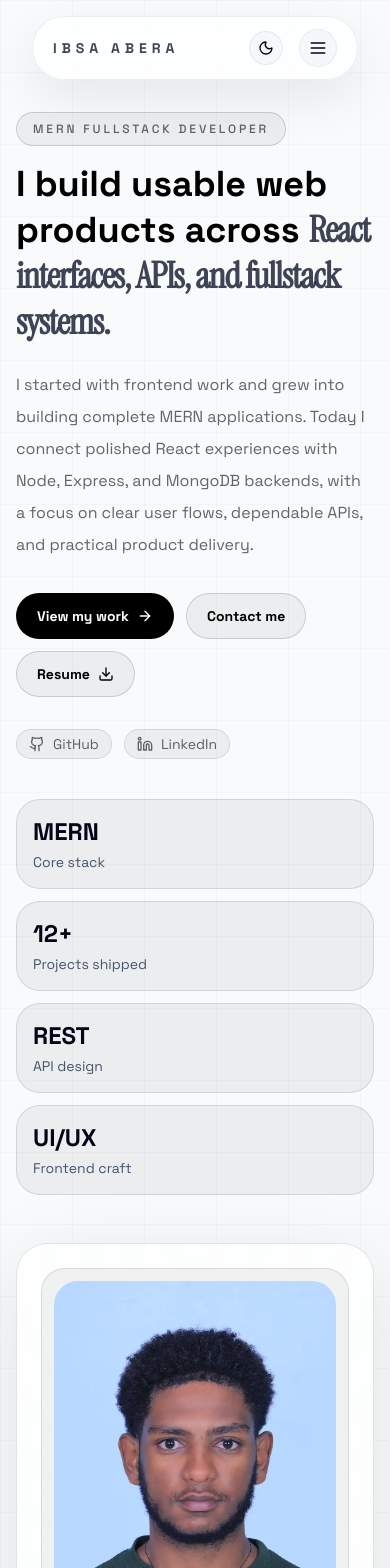
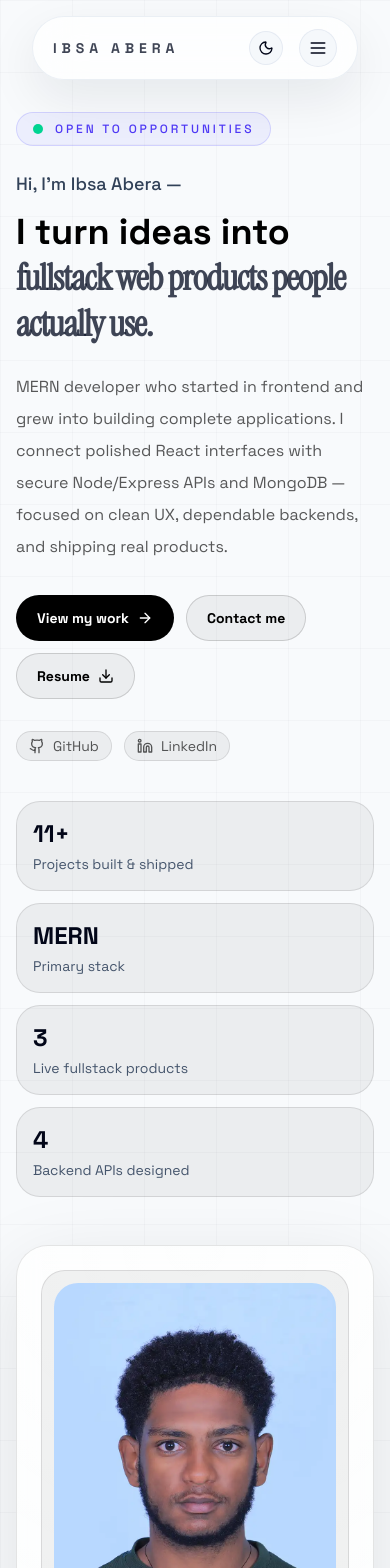
Before and after one commit to ibsa-a1/Portfolio, a React (Vite) app: page / in a window 390 px wide. Shown: the top 1568 px of the page. Built offline with nearby package versions, Linux system fonts and the light colour scheme.

Commit message:
enhance UI styling and project card components with new badges, animations, and typography updates

```diff
--- a/src/assets/assets.js
+++ b/src/assets/assets.js
@@ -43,10 +43,10 @@ export const navLinks = [
 ];
 
 export const heroStats = [
-  { value: "MERN", label: "Core stack" },
-  { value: "12+", label: "Projects shipped" },
-  { value: "REST", label: "API design" },
-  { value: "UI/UX", label: "Frontend craft" },
+  { value: "11+", label: "Projects built & shipped" },
+  { value: "MERN", label: "Primary stack" },
+  { value: "3", label: "Live fullstack products" },
+  { value: "4", label: "Backend APIs designed" },
 ];
 
 export const expertiseAreas = [
@@ -73,10 +73,10 @@ export const expertiseAreas = [
 ];
 
 export const serviceHighlights = [
-  "Build responsive MERN applications from concept to deployment",
-  "Design REST APIs for authentication, dashboards, admin tools, and data-heavy applications",
-  "Transform rough concepts into production-ready interfaces with clear UX structure",
-  "Collaborate closely, communicate clearly, and iterate quickly based on feedback",
+  "Build and deploy complete MERN applications — from database schema to polished UI",
+  "Design secure REST APIs with JWT auth, role-based access, and real-time updates",
+  "Turn rough ideas into clean, production-ready interfaces people actually enjoy using",
+  "Collaborate closely, communicate clearly, and ship iteratively based on real feedback",
 ];
 
 export const projectCategories = [
@@ -85,21 +85,21 @@ export const projectCategories = [
     label: "Frontend",
     eyebrow: "UI Engineering",
     description:
-      "Polished interfaces built with React, focused on responsive design, smooth interactions, and clean user experience.",
+      "React interfaces built for real use — responsive, interactive, and designed to feel finished.",
   },
   {
     id: "backend",
     label: "Backend",
-    eyebrow: "Server-Side Builds",
+    eyebrow: "API & Server Builds",
     description:
-      "Production-ready REST APIs handling authentication, real-time events, QR systems, and full order lifecycles with Node.js, Express, and MongoDB.",
+      "Node.js + Express APIs powering authentication, real-time events, QR systems, and complete order lifecycles.",
   },
   {
     id: "fullstack",
     label: "Fullstack",
-    eyebrow: "MERN Products",
+    eyebrow: "Complete MERN Products",
     description:
-      "End-to-end MERN applications used by real users, from hackathon prototypes to Telegram storefronts and smart attendance systems.",
+      "End-to-end applications used by real people — from hackathon builds to Telegram-powered storefronts.",
   },
 ];
 
@@ -108,33 +108,34 @@ export const projectsData = [
     id: 1,
     category: "frontend",
     title: "My-Estate",
-    summary: "Real estate landing page with motion-rich, conversion-focused UI.",
+    summary: "Conversion-focused real estate landing page",
     description:
-      "A polished property landing page built for high-conversion presentation. The project focuses on responsive layout, strong hero storytelling, interactive sections, and a smooth user flow from first impression to contact.",
+      "A polished property landing page built for high-conversion presentation. Responsive layout, strong hero storytelling, and a smooth flow from first impression to contact — designed to feel like a real product, not a tutorial project.",
     image: project_img_1,
     stack: ["React", "Tailwind CSS", "Motion", "Toastify"],
     highlights: [
-      "Responsive property-first marketing UI",
-      "Smooth transitions and animated content flow",
-      "Clean conversion path with interactive contact form",
+      "Responsive property-first marketing UI with mobile-first layout",
+      "Smooth page transitions and animated content reveals",
+      "Complete conversion path: hero → features → contact form",
     ],
     code: "https://github.com/ibsa-a1/My-Estate.git",
     demo: "https://my-estate-black.vercel.app/",
     status: "Live project",
+    featured: true,
   },
   {
     id: 2,
     category: "frontend",
     title: "Online Code Editor",
-    summary: "Interactive browser editor with multi-language support.",
+    summary: "Browser-based multi-language coding environment",
     description:
-      "A browser-based coding environment for quick experimentation. Supports multiple languages with real-time execution and a clean, uncluttered interface.",
+      "A browser-based coding environment for quick experimentation. Supports multiple languages with real-time execution via the Piston API and a clean, focused interface.",
     image: project_img_2,
     stack: ["React", "Chakra UI", "Piston API", "Toastify"],
     highlights: [
-      "Editor experience optimized for clarity and speed",
-      "Multi-language snippets and execution flow",
-      "Error states surfaced through friendly UI feedback",
+      "Clean editor UX optimized for focus and speed",
+      "Multi-language support with real-time code execution",
+      "Clear error feedback and execution state management",
     ],
     code: "https://github.com/ibsa-a1/Online-Code-Editor.git",
     demo: "https://onlinecoder.vercel.app/",
@@ -144,15 +145,15 @@ export const projectsData = [
     id: 3,
     category: "frontend",
     title: "Movie App",
-    summary: "Media discovery UI with search, favorites, and trailers.",
+    summary: "API-driven media discovery interface",
     description:
-      "A movie discovery app with API-driven content, search, favorites, and clean card-based browsing across all devices.",
+      "A movie discovery app powered by the TMDB API with search, favorites, and clean card-based browsing. Persistent local storage keeps favorites between sessions.",
     image: project_img_3,
     stack: ["React", "CSS", "TMDB API", "Local Storage"],
     highlights: [
-      "Fast search and dynamic movie browsing",
-      "Favorites saved locally for returning users",
-      "Trailer and metadata flows designed for engagement",
+      "Instant search with dynamic filtering across genres",
+      "Persistent favorites using localStorage for returning users",
+      "Trailer integration and rich metadata display",
     ],
     code: "https://github.com/ibsa-a1/React-Movie-App.git",
     demo: "https://ibsa-movie-app.vercel.app/",
@@ -162,14 +163,14 @@ export const projectsData = [
     id: 4,
     category: "frontend",
     title: "Addis Ababa Centered Map",
-    summary: "Location-focused map interface built for Ethiopian users.",
+    summary: "Location-aware map interface for local users",
     description:
-      "A location-aware map centered on Addis Ababa, built with practical search interactions and context-specific UX for local users.",
+      "An interactive map centered on Addis Ababa with practical search and place discovery UX, built with Leaflet and OpenStreetMap for context-specific local use.",
     image: project_img_4,
     stack: ["React", "Leaflet", "OpenStreetMap", "CSS"],
     highlights: [
-      "Place-focused UI tailored for Addis Ababa",
-      "Map interactions with fast visual feedback",
+      "Place-focused UI with Addis Ababa-specific context",
+      "Interactive map with responsive search and fast feedback",
       "Foundation for future geolocation-driven products",
     ],
     code: "https://github.com/ibsa-a1/Addis-Ababa-Centered-React-Leaflet.git",
@@ -180,19 +181,20 @@ export const projectsData = [
     id: 5,
     category: "backend",
     title: "E-commerce Backend",
-    summary: "REST API for products, cart, and orders — built for GDG.",
+    summary: "Complete REST API for products, cart & orders",
     description:
-      "A production-style e-commerce backend built with Node.js, Express, and MongoDB Atlas using MVC architecture. Features product CRUD with filtering, cart management with stock validation, and automated order processing with inventory updates.",
+      "A production-style e-commerce backend using MVC architecture. Features product CRUD with filtering, cart management with stock validation, and automated order processing with inventory updates — built for a GDG project.",
     image: backendProjectImages.ecommerce,
     stack: ["Node.js", "Express", "MongoDB Atlas", "MVC"],
     highlights: [
       "Product CRUD with category and price-range filtering",
       "Cart with per-item stock validation and quantity control",
-      "Order flow that calculates total, reduces stock, and clears cart",
+      "Automated order flow: calculates total → reduces stock → clears cart",
     ],
     code: "https://github.com/ibsa-a1/GDG-Mini-Project-Ibsa-Abera.git",
     demo: null,
     status: "Backend project",
+    featured: true,
   },
   {
     id: 6,
@@ -252,7 +254,7 @@ export const projectsData = [
     id: 9,
     category: "fullstack",
     title: "FuelPass",
-    summary: "AI-powered QR fuel distribution platform — GDG Hackathon.",
+    summary: "AI-powered QR fuel distribution platform",
     description:
       "A fullstack MERN system built at a GDG hackathon to modernize fuel distribution. Citizens register vehicles and receive QR codes for real-time allocation at fuel stations. AI logic prevents quota abuse and surfaces anomalies on a live dashboard.",
     image: fuelPass_img,
@@ -260,19 +262,20 @@ export const projectsData = [
     highlights: [
       "QR-based vehicle identity and fuel quota enforcement",
       "Live station dashboard with Socket.IO real-time updates",
-      "AI-assisted quota fraud detection built under hackathon time pressure",
+      "AI-assisted fraud detection built under hackathon time pressure",
     ],
     code: "https://github.com/G1-Hackathon-GDG",
     demo: "https://fuelpass-delta.vercel.app/",
     status: "Live · Hackathon project",
+    featured: true,
   },
   {
     id: 10,
     category: "fullstack",
     title: "Dynamic QR Attendance System",
-    summary: "MERN attendance platform with time-limited QR and device binding.",
+    summary: "Secure attendance platform with device-bound QR codes",
     description:
-      "A secure fullstack application where teachers generate session-based QR codes and students mark attendance by scanning. Device binding ties every scan to a verified physical device, eliminating proxy attendance without extra hardware.",
+      "A secure fullstack application where teachers generate session-based QR codes and students mark attendance by scanning. Device binding ties every scan to a verified physical device — eliminating proxy attendance without extra hardware.",
     image: attendQR_img,
     stack: ["React", "Node.js", "Express", "MongoDB", "JWT", "QR"],
     highlights: [
@@ -283,23 +286,25 @@ export const projectsData = [
     code: "https://github.com/ibsa-a1/Dynamic-QR-Based-Class-Attendance-System.git",
     demo: "https://dynamic-qr-based-class-attendance-s.vercel.app",
     status: "Live project",
+    featured: true,
   },
   {
     id: 11,
     category: "fullstack",
     title: "ShopSync",
-    summary: "Telegram-powered storefront — post a product, it goes live instantly.",
+    summary: "Telegram-powered e-commerce storefront",
     description:
-      "A MERN ecommerce platform using Telegram as its CMS. Shop owners post products to their Telegram channel, and a bot automatically syncs them to the live storefront — no admin panel required. Built for small businesses already using Telegram.",
+      "A MERN e-commerce platform using Telegram as its CMS. Shop owners post products to their channel, and a bot automatically syncs them to the live storefront — no admin panel needed. Purpose-built for small businesses already on Telegram.",
     image: shopSync_img,
     stack: ["React", "Node.js", "Express", "MongoDB", "Telegram Bot API"],
     highlights: [
       "Telegram channel acts as the product management backend",
       "Bot auto-syncs new posts to the live store in real time",
-      "Full cart, order, and storefront UX without a separate admin panel",
+      "Full cart, order, and storefront UX — no separate admin panel",
     ],
     code: "https://github.com/ibsa-a1/ShopSync.git",
     demo: null,
     status: "In development",
+    featured: true,
   },
 ];
--- a/src/components/Footer.jsx
+++ b/src/components/Footer.jsx
@@ -8,17 +8,17 @@ const Footer = () => {
     <footer className="border-t border-slate-200/10 py-8 transition-colors duration-200 dark:border-white/10">
       <div className="section-shell flex flex-col gap-6 sm:flex-row sm:items-center sm:justify-between">
         <div>
-          <p className="text-sm uppercase tracking-[0.3em] text-slate-600/80 dark:text-white/40">
+          <p className="text-sm font-semibold uppercase tracking-[0.3em] text-slate-700 dark:text-white/50">
             Ibsa Abera
           </p>
-          <p className="mt-2 text-sm text-slate-700/70 dark:text-white/55">
-            MERN developer building polished interfaces and practical backend
-            systems.
+          <p className="mt-2 text-sm text-slate-600 dark:text-white/55">
+            Fullstack MERN developer — building interfaces people enjoy and
+            backends they can rely on.
           </p>
         </div>
 
         <div className="flex items-center gap-4">
-          <p className="text-sm text-slate-600/80 dark:text-white/45">
+          <p className="text-sm text-slate-500 dark:text-white/45">
             &copy; {currentYear} All rights reserved.
           </p>
           <a
--- a/src/components/Header.jsx
+++ b/src/components/Header.jsx
@@ -47,6 +47,15 @@ const focusCards = [
   },
 ];
 
+const fadeUp = {
+  hidden: { opacity: 0, y: 24 },
+  visible: (i = 0) => ({
+    opacity: 1,
+    y: 0,
+    transition: { duration: 0.6, delay: i * 0.1, ease: [0.25, 0.46, 0.45, 0.94] },
+  }),
+};
+
 const Header = () => {
   return (
     <section className="relative overflow-hidden pb-20 pt-28 sm:pt-32">
@@ -55,26 +64,42 @@ const Header = () => {
       <div className="section-shell">
         <div className="grid items-center gap-12 lg:grid-cols-[1.15fr_0.85fr]">
           <Motion.div
-            initial={{ opacity: 0, y: 30 }}
-            animate={{ opacity: 1, y: 0 }}
-            transition={{ duration: 0.8 }}
+            initial="hidden"
+            animate="visible"
             className="max-w-3xl"
           >
-            <span className="section-kicker">MERN Fullstack Developer</span>
-            <h1 className="section-title">
-              I build usable web products across{" "}
+            {/* Availability indicator */}
+            <Motion.div variants={fadeUp} custom={0} className="mb-6 flex items-center gap-3">
+              <span className="section-kicker mb-0">
+                <span className="status-dot mr-1" />
+                Open to opportunities
+              </span>
+            </Motion.div>
+
+            {/* Personal greeting */}
+            <Motion.p
+              variants={fadeUp}
+              custom={1}
+              className="mb-3 text-lg font-medium text-slate-700 dark:text-white/70 sm:text-xl"
+            >
+              Hi, I&apos;m Ibsa Abera —
+            </Motion.p>
+
+            <Motion.h1 variants={fadeUp} custom={2} className="section-title">
+              I turn ideas into{" "}
               <span className="display-font text-slate-900/80 dark:text-white/80">
-                React interfaces, APIs, and fullstack systems.
+                fullstack web products people actually use.
               </span>
-            </h1>
-            <p className="section-copy mt-6">
-              I started with frontend work and grew into building complete MERN
-              applications. Today I connect polished React experiences with
-              Node, Express, and MongoDB backends, with a focus on clear user
-              flows, dependable APIs, and practical product delivery.
-            </p>
+            </Motion.h1>
 
-            <div className="mt-8 flex flex-wrap gap-3">
+            <Motion.p variants={fadeUp} custom={3} className="section-copy mt-6">
+              MERN developer who started in frontend and grew into building
+              complete applications. I connect polished React interfaces with
+              secure Node/Express APIs and MongoDB — focused on clean UX,
+              dependable backends, and shipping real products.
+            </Motion.p>
+
+            <Motion.div variants={fadeUp} custom={4} className="mt-8 flex flex-wrap gap-3">
               <a href="#projects" className="primary-btn">
                 View my work
                 <ArrowRight className="h-4 w-4" />
@@ -91,9 +116,9 @@ const Header = () => {
                 Resume
                 <Download className="h-4 w-4" />
               </a>
-            </div>
+            </Motion.div>
 
-            <div className="mt-8 flex flex-wrap gap-3">
+            <Motion.div variants={fadeUp} custom={5} className="mt-8 flex flex-wrap gap-3">
               <a
                 href="https://github.com/ibsa-a1"
                 target="_blank"
@@ -112,12 +137,19 @@ const Header = () => {
                 <Linkedin className="mr-2 h-4 w-4" />
                 LinkedIn
               </a>
-            </div>
+            </Motion.div>
 
-            <div className="mt-10 grid gap-3 sm:grid-cols-2 xl:grid-cols-4">
-              {heroStats.map((item) => (
-                <div
+            <Motion.div
+              variants={fadeUp}
+              custom={6}
+              className="mt-10 grid gap-3 sm:grid-cols-2 xl:grid-cols-4"
+            >
+              {heroStats.map((item, i) => (
+                <Motion.div
                   key={item.label}
+                  initial={{ opacity: 0, y: 16 }}
+                  animate={{ opacity: 1, y: 0 }}
+                  transition={{ duration: 0.5, delay: 0.7 + i * 0.08 }}
                   className="ghost-panel p-4 hover:-translate-y-1 hover:bg-slate-100/60 dark:hover:bg-white/8"
                 >
                   <p className="text-2xl font-semibold text-slate-950 dark:text-white">
@@ -126,9 +158,9 @@ const Header = () => {
                   <p className="mt-1 text-sm text-slate-600 dark:text-white/55">
                     {item.label}
                   </p>
-                </div>
+                </Motion.div>
               ))}
-            </div>
+            </Motion.div>
           </Motion.div>
 
           <Motion.div
@@ -148,9 +180,12 @@ const Header = () => {
               </div>
 
               <div className="mt-6 grid gap-3">
-                {focusCards.map(({ icon, title, text }) => (
-                  <div
+                {focusCards.map(({ icon, title, text }, i) => (
+                  <Motion.div
                     key={title}
+                    initial={{ opacity: 0, x: 20 }}
+                    animate={{ opacity: 1, x: 0 }}
+                    transition={{ duration: 0.5, delay: 0.4 + i * 0.1 }}
                     className="ghost-panel flex items-start gap-4 p-4 hover:-translate-y-1 hover:bg-slate-100/60 dark:hover:bg-white/8"
                   >
                     <div className="rounded-2xl border border-slate-200/10 bg-slate-100/8 p-3 transition-colors duration-200 dark:border-white/10 dark:bg-white/8">
@@ -162,11 +197,11 @@ const Header = () => {
                       <h3 className="text-base font-semibold text-slate-950 dark:text-white">
                         {title}
                       </h3>
-                      <p className="mt-1 text-sm leading-6 text-slate-700/70 dark:text-white/60">
+                      <p className="mt-1 text-sm leading-6 text-slate-700/75 dark:text-white/65">
                         {text}
                       </p>
                     </div>
-                  </div>
+                  </Motion.div>
                 ))}
               </div>
             </div>
--- a/src/components/Navbar.jsx
+++ b/src/components/Navbar.jsx
@@ -5,6 +5,7 @@ import { useTheme } from "./useTheme";
 
 const Navbar = () => {
   const [showMobileMenu, setShowMobileMenu] = useState(false);
+  const [scrolled, setScrolled] = useState(false);
   const { theme, toggleTheme } = useTheme();
 
   useEffect(() => {
@@ -15,11 +16,26 @@ const Navbar = () => {
     };
   }, [showMobileMenu]);
 
+  useEffect(() => {
+    const handleScroll = () => {
+      setScrolled(window.scrollY > 20);
+    };
+
+    window.addEventListener("scroll", handleScroll, { passive: true });
+    return () => window.removeEventListener("scroll", handleScroll);
+  }, []);
+
   return (
     <>
       <header className="fixed inset-x-0 top-0 z-50 px-4 pt-4 sm:px-6 lg:px-8">
         <div className="section-shell">
-          <div className="mx-auto flex max-w-6xl items-center justify-between rounded-full border border-slate-200/70 bg-white/75 px-5 py-3 shadow-[0_18px_50px_rgba(15,23,42,0.08)] backdrop-blur-xl dark:border-white/10 dark:bg-black/45 dark:shadow-none">
+          <div
+            className={`mx-auto flex max-w-6xl items-center justify-between rounded-full border px-5 py-3 backdrop-blur-xl transition-all duration-300 ${
+              scrolled
+                ? "border-slate-300/80 bg-white/85 shadow-[0_18px_50px_rgba(15,23,42,0.12)] dark:border-white/15 dark:bg-black/65 dark:shadow-[0_18px_50px_rgba(0,0,0,0.3)]"
+                : "border-slate-200/70 bg-white/75 shadow-[0_18px_50px_rgba(15,23,42,0.08)] dark:border-white/10 dark:bg-black/45 dark:shadow-none"
+            }`}
+          >
             <a href="#top" className="text-sm font-semibold uppercase tracking-[0.35em] text-slate-900/80 dark:text-white/80">
               Ibsa Abera
             </a>
@@ -29,7 +45,7 @@ const Navbar = () => {
                 <a
                   key={link.label}
                   href={link.href}
-                  className="text-sm text-slate-700/75 hover:text-slate-950 dark:text-white/65 dark:hover:text-white"
+                  className="text-sm text-slate-700/80 hover:text-slate-950 dark:text-white/65 dark:hover:text-white"
                 >
                   {link.label}
                 </a>
--- a/src/index.css
+++ b/src/index.css
@@ -34,12 +34,12 @@ html.light body {
 }
 
 html.light ::selection {
-  background: rgba(0, 0, 0, 0.08);
+  background: rgba(99, 102, 241, 0.15);
   color: #111111;
 }
 
 ::selection {
-  background: rgba(245, 245, 245, 0.16);
+  background: rgba(129, 140, 248, 0.25);
   color: #ffffff;
 }
 
@@ -66,11 +66,11 @@ textarea {
   }
 
   .section-kicker {
-    @apply mb-4 inline-flex items-center gap-2 rounded-full border border-white/12 bg-white/6 px-4 py-2 text-xs font-medium uppercase tracking-[0.24em] text-white/70 shadow-[inset_0_1px_0_rgba(255,255,255,0.08)];
+    @apply mb-4 inline-flex items-center gap-2 rounded-full border border-indigo-400/20 bg-indigo-500/8 px-4 py-2 text-xs font-medium uppercase tracking-[0.24em] text-indigo-300 shadow-[inset_0_1px_0_rgba(255,255,255,0.06)];
   }
 
   html.light .section-kicker {
-    @apply border-black/15 bg-black/5 text-black/60;
+    @apply border-indigo-500/20 bg-indigo-500/8 text-indigo-600;
   }
 
   .section-title {
@@ -82,11 +82,11 @@ textarea {
   }
 
   .section-copy {
-    @apply max-w-3xl text-base leading-8 text-white/65 sm:text-lg;
+    @apply max-w-3xl text-base leading-8 text-white/70 sm:text-lg;
   }
 
   html.light .section-copy {
-    @apply text-black/60;
+    @apply text-black/65;
   }
 
   .surface-panel {
@@ -114,11 +114,11 @@ textarea {
   }
 
   .tag {
-    @apply inline-flex items-center rounded-full border border-white/10 bg-white/6 px-3 py-1 text-sm text-white/70 transition duration-200;
+    @apply inline-flex items-center rounded-full border border-white/10 bg-white/6 px-3 py-1 text-sm text-white/75 transition duration-200;
   }
 
   html.light .tag {
-    @apply border-black/10 bg-black/5 text-black/60;
+    @apply border-black/10 bg-black/5 text-black/65;
   }
 
   .primary-btn {
@@ -138,11 +138,44 @@ textarea {
   }
 
   .input-shell {
-    @apply w-full rounded-2xl border border-white/12 bg-white/5 px-4 py-4 text-sm text-white outline-none placeholder:text-white/35 focus:border-white/30 focus:bg-white/8;
+    @apply w-full rounded-2xl border border-white/12 bg-white/5 px-4 py-4 text-sm text-white outline-none placeholder:text-white/40 focus:border-indigo-400/40 focus:bg-white/8 focus:ring-1 focus:ring-indigo-400/20;
   }
 
   html.light .input-shell {
-    @apply border-black/15 bg-black/5 text-black outline-none placeholder:text-black/35 focus:border-black/30 focus:bg-black/8;
+    @apply border-black/15 bg-black/5 text-black outline-none placeholder:text-black/40 focus:border-indigo-500/40 focus:bg-black/8 focus:ring-1 focus:ring-indigo-500/20;
+  }
+
+  /* Featured project badge */
+  .featured-badge {
+    @apply inline-flex items-center gap-1.5 rounded-full border border-amber-400/30 bg-amber-400/15 px-3 py-1 text-xs font-semibold uppercase tracking-wider text-amber-300;
+  }
+
+  html.light .featured-badge {
+    @apply border-amber-500/30 bg-amber-500/12 text-amber-700;
+  }
+
+  /* Availability indicator */
+  .status-dot {
+    @apply relative flex h-2.5 w-2.5;
+  }
+
+  .status-dot::before {
+    content: "";
+    @apply absolute inset-0 animate-ping rounded-full bg-emerald-400/75;
+  }
+
+  .status-dot::after {
+    content: "";
+    @apply relative inline-flex h-2.5 w-2.5 rounded-full bg-emerald-400;
+  }
+
+  /* Section divider */
+  .section-divider {
+    @apply mx-auto h-px w-full max-w-5xl bg-gradient-to-r from-transparent via-white/10 to-transparent;
+  }
+
+  html.light .section-divider {
+    @apply via-black/10;
   }
 
   .custom-toast {
```
Also changed, not shown: src/components/About.jsx (+15 -9 lines), src/components/Contact.jsx (+38 -16 lines), src/components/ProjectCard.jsx (+40 -18 lines), src/components/Projects.jsx (+26 -17 lines).
